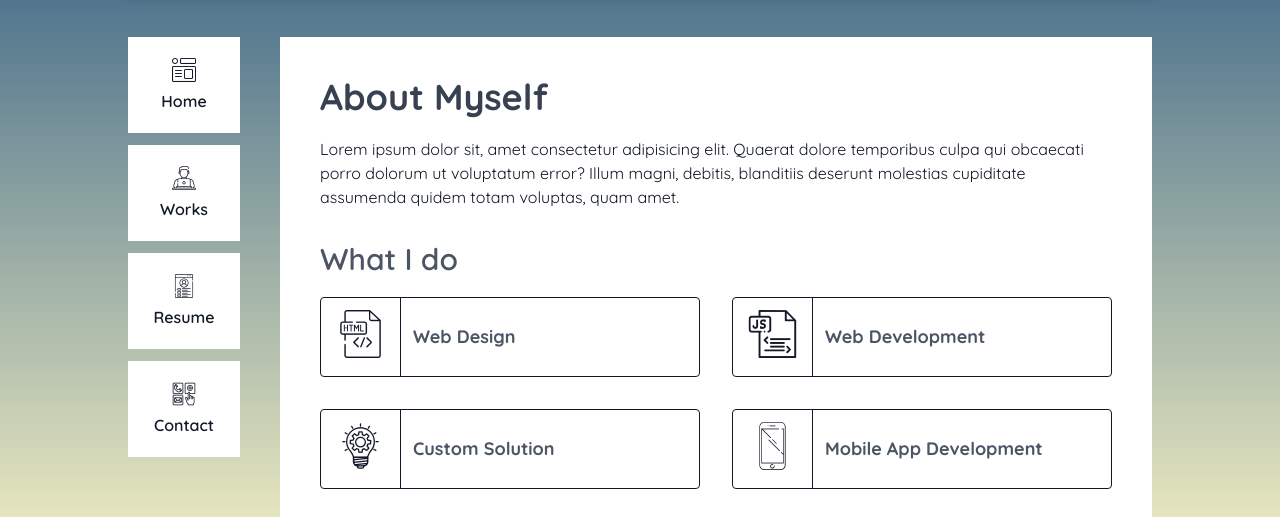
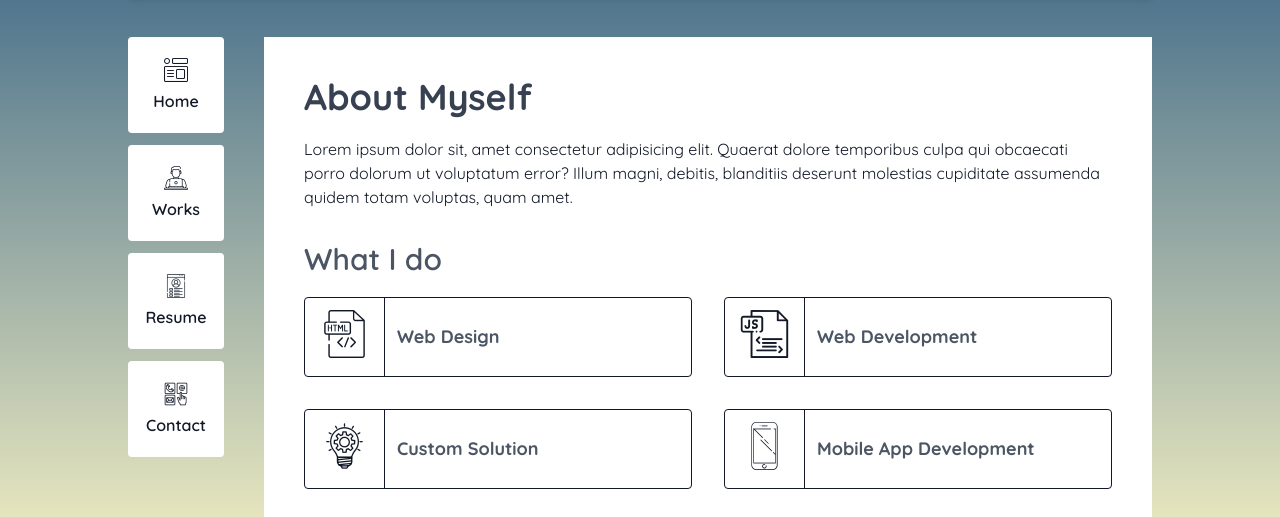
Before and after one commit to rubayethossain/rubayethossain.github.io, a Gatsby site: page / in a window 1280 px wide. Shown: the part 283-800 px from the top of the page. Built offline with nearby package versions, Linux system fonts and the light colour scheme; Gatsby itself is replaced by a stand-in of ours; a web font is replaced by a local one.

Commit message:
feat: make nav block square size

```diff
--- a/src/components/Buttons/NavItem.tsx
+++ b/src/components/Buttons/NavItem.tsx
@@ -11,7 +11,7 @@ const NavItem = ({ title, onClick, className, style, icon }: Props) => {
   return (
     <button
       onClick={onClick}
-      className={`flex flex-col items-center justify-center w-28 h-24 bg-white hover:bg-gray-600 hover:text-white transition-colors duration-300 ${className}`}
+      className={`flex flex-col items-center justify-center w-24 h-24 bg-white hover:bg-gray-600 hover:text-white transition-colors duration-300 rounded ${className}`}
       style={style}
     >
       <span className=" text-2xl">{icon}</span>
```
